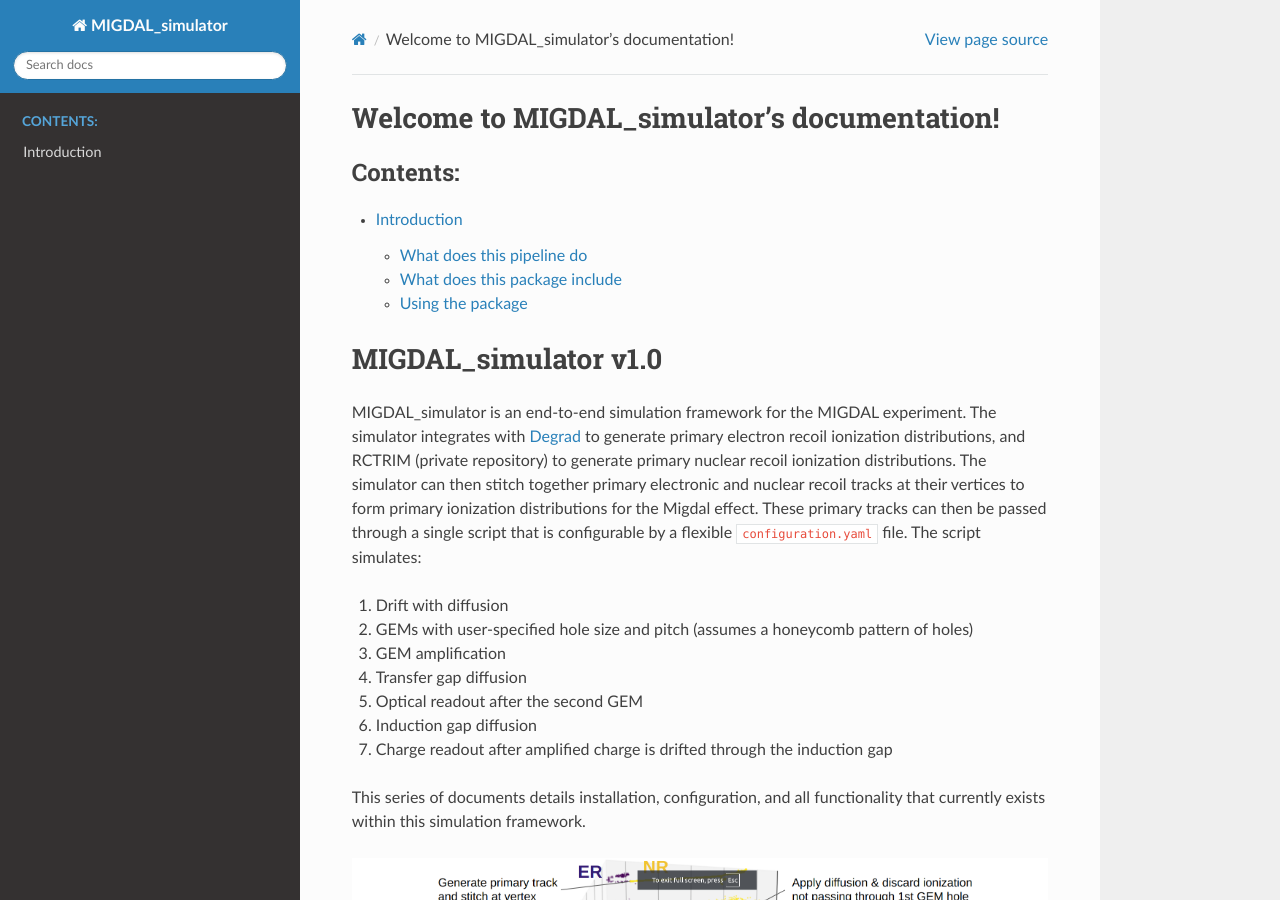
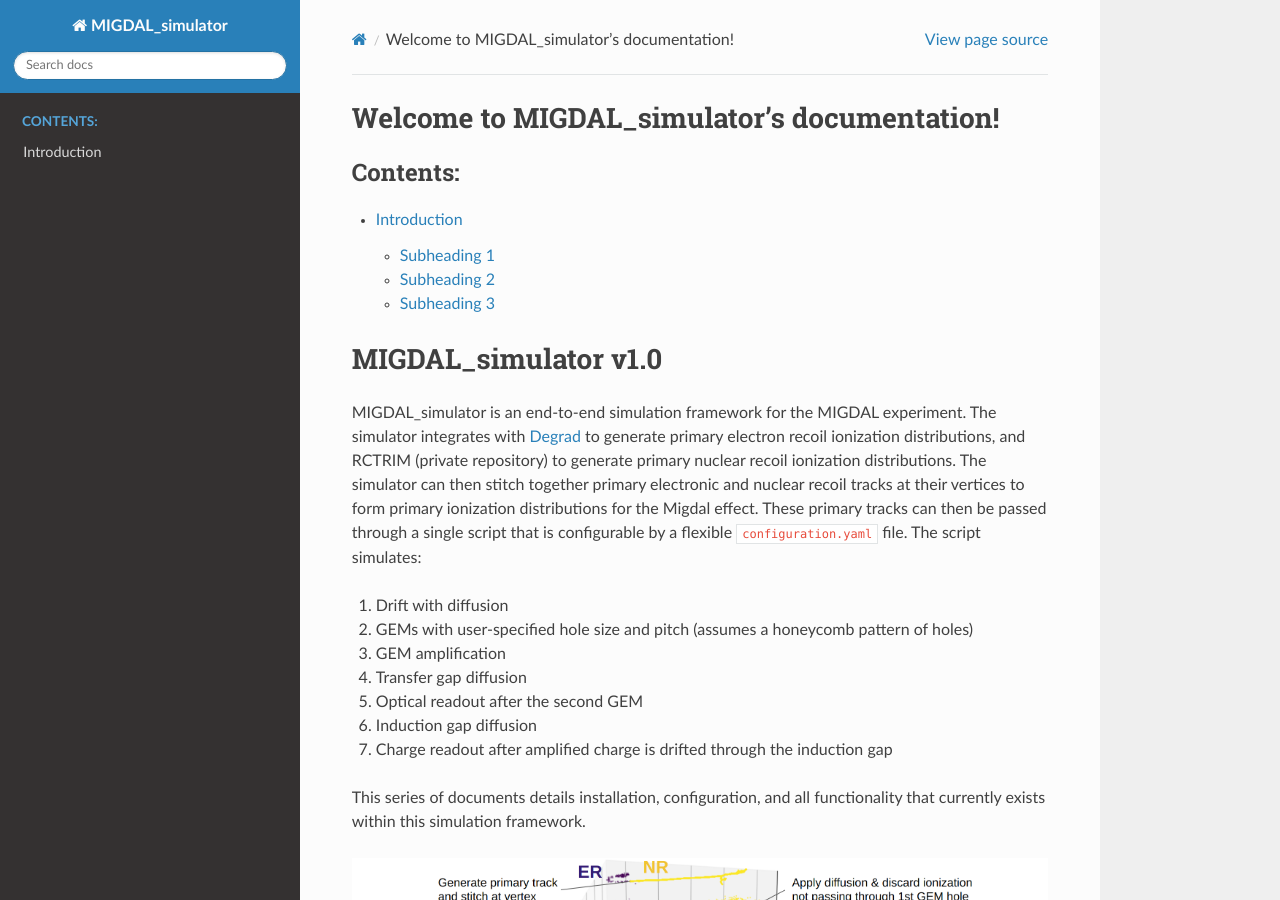
Before and after one commit to jschuel/MIGDAL_simulator, a Sphinx documentation site: the page built from docs/source/index.rst, in a window 1280 px wide and 900 px high. Built offline with Sphinx 7.4.7 and the Read the Docs theme 2.0.0, drawn with Linux system fonts in a browser that asks for light colours; some of the changed lines change nothing that is shown.

Commit message:
Updated figure

```diff
--- a/docs/source/Introduction.md
+++ b/docs/source/Introduction.md
@@ -1,36 +1,7 @@
 # Introduction
 
-migYOLO is a collection of software tools meant to serve as a companion to the MIGDAL collaboration paper: [Transforming a rare event search into a not-so-rare event search in real-time with deep learning-based object detection](https://arxiv.org/abs/2406.07538). In the paper we highlight a [YOLOv8](https://github.com/ultralytics/ultralytics)-based pipeline designed for real time rare event search analyses on 2D high resolution images of particle tracks recorded by the [Hamamatsu ORCA-Quest qCMOS](https://camera.hamamatsu.com/content/dam/hamamatsu-photonics/sites/documents/99_SALES_LIBRARY/sys/SCAS0154E_C15550-20UP_tec.pdf) camera readout of the MIGDAL detector.
+## Subheading 1
 
-## What does this pipeline do
+## Subheading 2
 
-Chapter III of the paper goes into full detail of what the pipeline does. In short, the pipeline does the following:
-
-1. Reads in batches of 200 images
-
-2. Processes the images by (a) downsampling using 4x4 binning and (b) Gaussian filtering the downsampled images
-
-3. Feeds the processed images into a pretrained model of YOLOv8 that identifies bounding boxes (example shown below)
-
-![yolo](figures/yolo_apply.png)
-
-4. Performs a physics analysis on each bounding box identified as either a nuclear recoil, electron recoil, or proton. The quantities extracted are the track's energy, length, axial angle, and for electron reocils and nuclear recoils only, vector angle (after applying rudimentary head/tail corrections).
-
-5. Each bounding box's extracted physics quantities, bounding box coordinates, classification ID, and classification confidence score are added to a bounding box-indexed Pandas dataframe. The dataframe corresponding to the entire batch of 200 images is saved.
-
-6. Each unique electron recoil -- nuclear recoil present in a given frame that satisfies user defined Migdal skim criteria is separately saved in a electronRecoil-nuclearRecoil pair-indexed file.
-
-## What does this package include
-
-1. Pretrained YOLO files `migYOLO/migYOLO/models/base.pt` and `migYOLO/migYOLO/models/augment.pt` that correspond to the Base and Augment training samples described in Table I and Table III of the paper, respectively.
-
-2. [Label Studio integration](https://migyolo.readthedocs.io/en/latest/Automated%20Preannotations.html) for automated preannotations. These instructions guide you through the process of plugging a pretrained YOLOv8 model into the backend of label-studio to automatically generate bounding box labels on training images input into Label Studio. Some sample images of MIGDAL tracks are included in the `migYOLO/migYOLO/LabelStudio/Example/sample_pngs` directory are included for convenience. **Note: The Label Studio functionality can be applied for your own projects that are completely independent of the MIGDAL experiment. After following the procedure in this link it should be clear how to adjust it for your purposes.**
-
-3. Scripts to run the pipeline on 1,000 preselected images
-
-4. Jupyter notebook tutorials for (1) downsampling images and processing them with YOLO, and (2) visualizing the output of YOLO run on the 1,000 preselected images. These scripts show some simple analyses of YOLO's output.
-
-5. Benchmark scripts in `migYOLO/migYOLO/benchmark/` to test the processing speed of the end-to-end pipeline (Fig. 7 in the paper)
-
-## Using the package
-Each entry in the table of contents to the left can be treated as a tutorial of a particular feature of migYOLO. Explore at your leisure and please ask any questions or report any issues you find on the [migYOLO git repo page](https://github.com/jschuel/migYOLO)
+## Subheading 3
```
Also changed, not shown: docs/source/figures/schematic.png.
